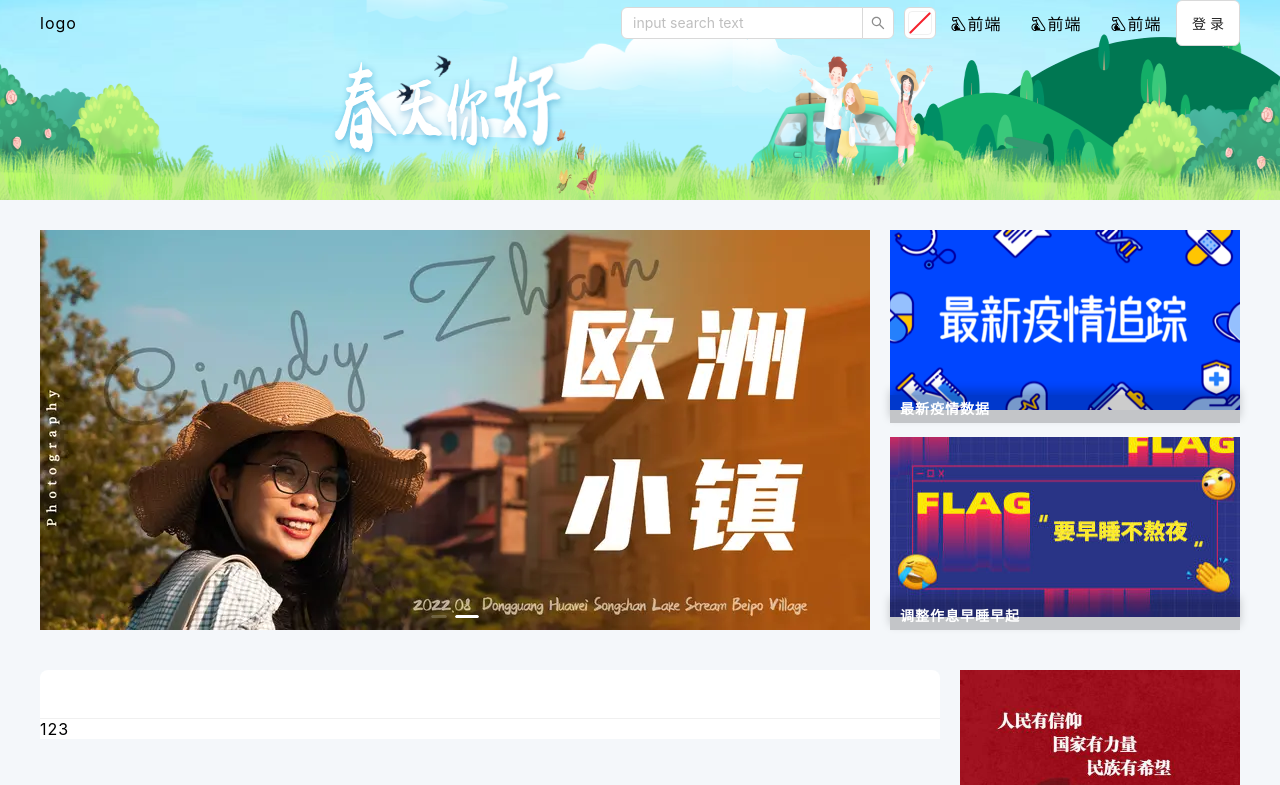
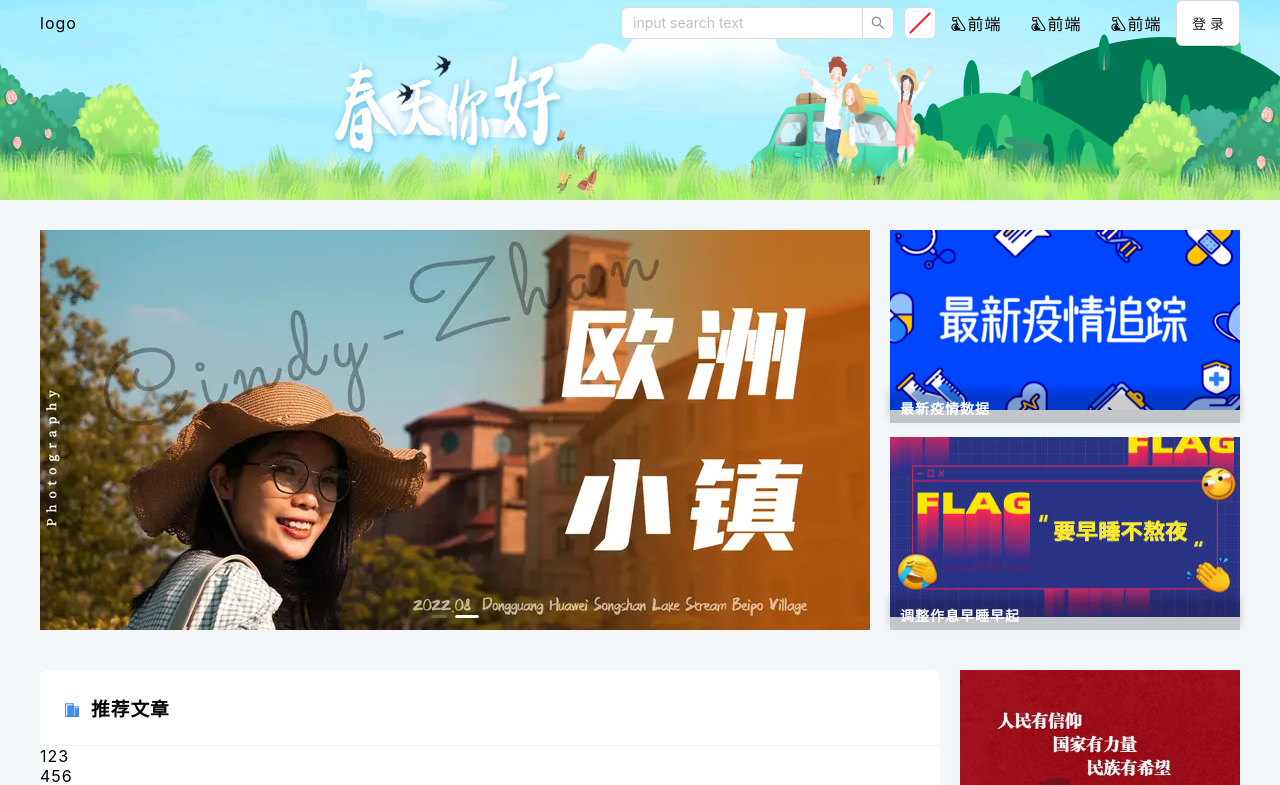
Before and after one commit to hy689/next-blog, a Next.js app: page / in a window 1280 px wide. Shown: the top 785 px of the page. Built offline with nearby package versions, Linux system fonts and the light colour scheme.

Commit message:
feat：文章列表容器组件

```diff
--- a/components/articlesCard/index.jsx
+++ b/components/articlesCard/index.jsx
@@ -2,8 +2,12 @@ export default function ArticlesCard(options) {
   console.log(options)
   return (
     <>
-      <div className="card-header"></div>
-      <div className="card-content">123</div>
+      <div className="card-header">
+        {options.title}
+      </div>
+      <div className="card-content">
+        {options.children}
+      </div>
       <style jsx>{`
         .card-header {
           padding: 24px;
--- a/pages/index.jsx
+++ b/pages/index.jsx
@@ -4,6 +4,10 @@ import Advert from './index/advert'
 import CarouselBanner from './index/carouselBanner'
 
 export default function Index() {
+  const title = (<>
+    <i style={{color:'#3e8bf8',marginRight:'10px'}} className="iconfont icon-jianzhu"></i>
+    <h3 style={{display:'inline-block'}}>推荐文章</h3>
+  </>)
   return (
     <>
       <div className="index-container">
@@ -18,7 +22,7 @@ export default function Index() {
         </div>
         <div className="main">
           <div className="article-card">
-            <ArticlesCard>
+            <ArticlesCard title={title}>
               <div>123</div>
               <div>456</div>
               <div>678</div>
```
